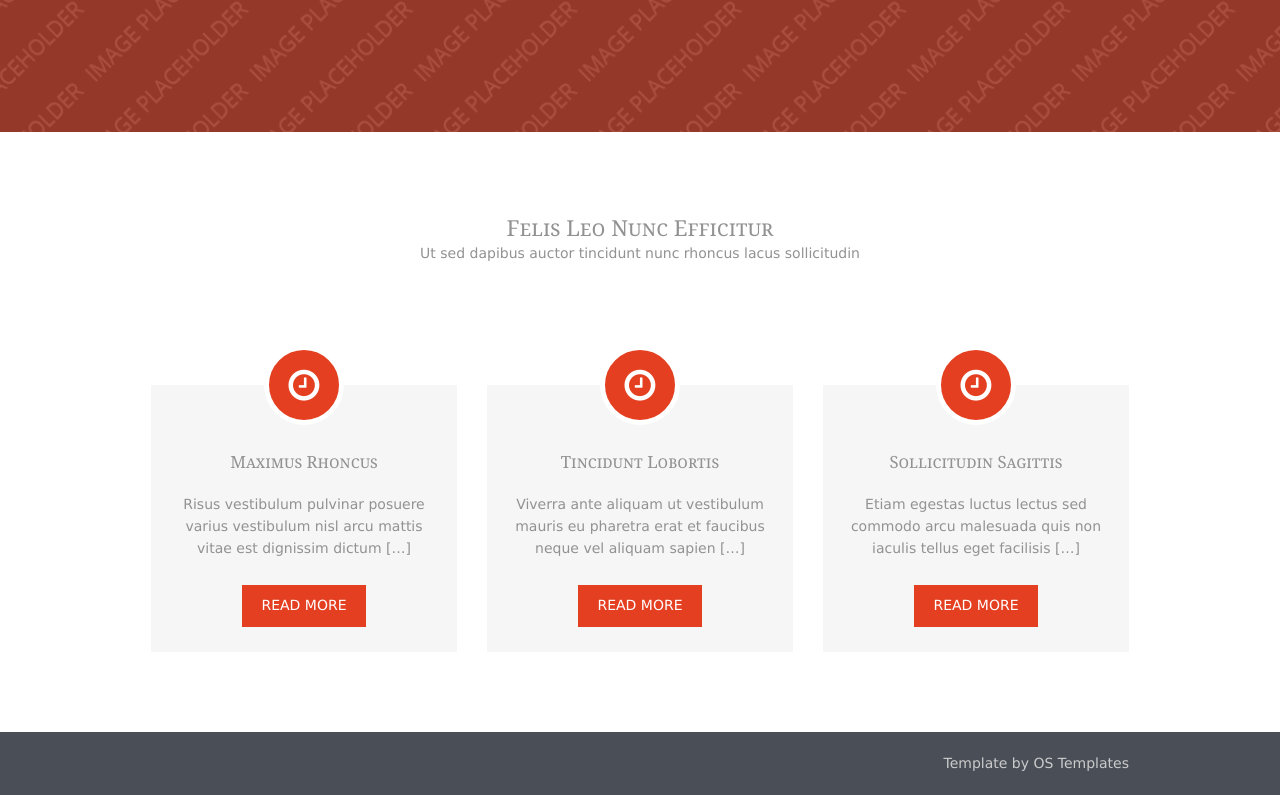
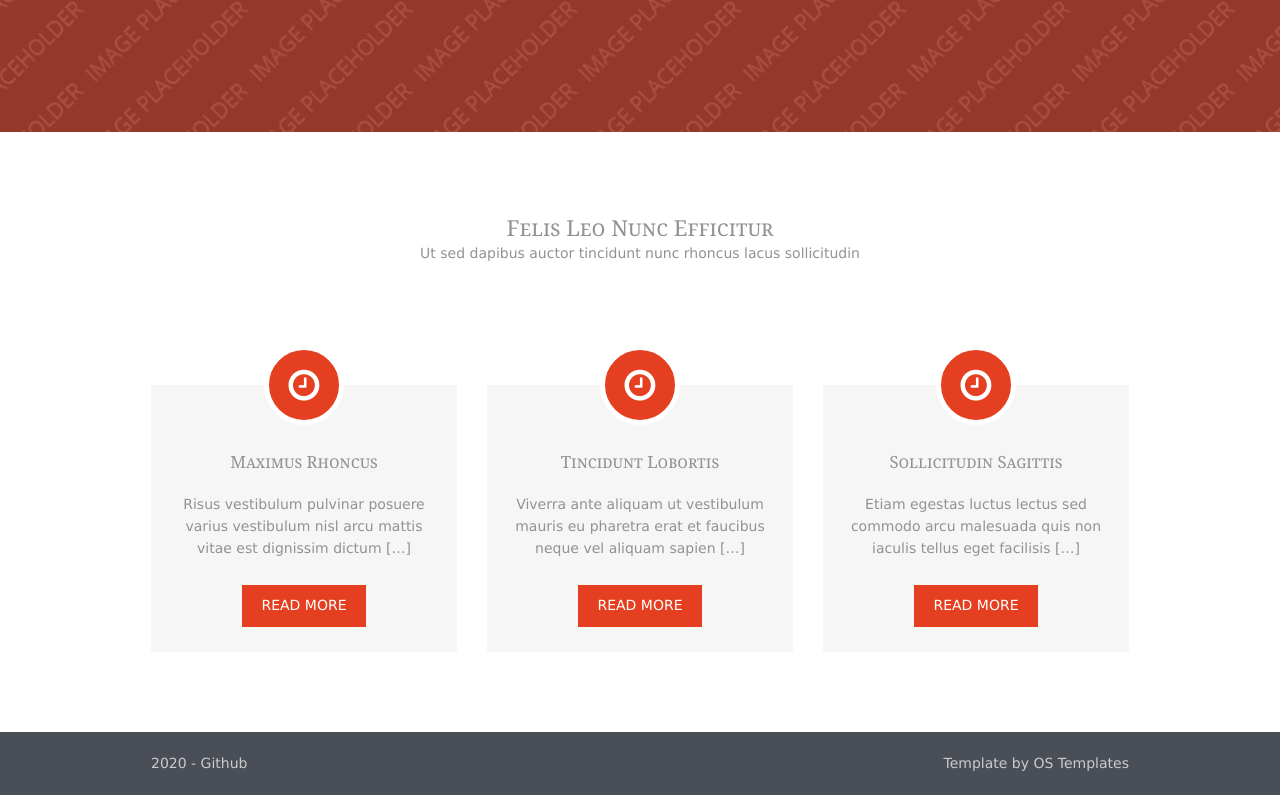
Before and after one commit to yuxuannn/yuxuannn.github.io, a plain HTML site: page index.html in a window 1280 px wide. Shown: the part 741-1536 px from the top of the page. Drawn offline with Linux system fonts and the light colour scheme.

Commit message:
Update index.html

```diff
--- a/index.html
+++ b/index.html
@@ -113,6 +113,7 @@
 <div class="wrapper row5">
   <div id="copyright" class="hoc clear">
     <!-- ################################################################################################ -->
+    <p class="fl_left">2020 - <a href="https://github.com/yuxuannn">Github</a></p>
     <p class="fl_right">Template by <a target="_blank" href="https://www.os-templates.com/">OS Templates</a></p>
     <!-- ################################################################################################ -->
   </div>
```
